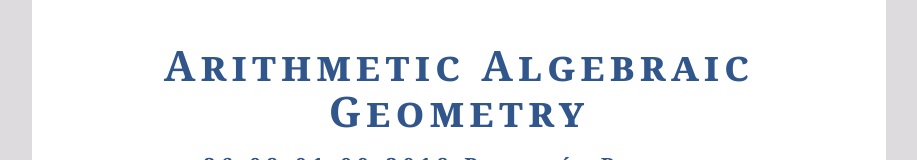
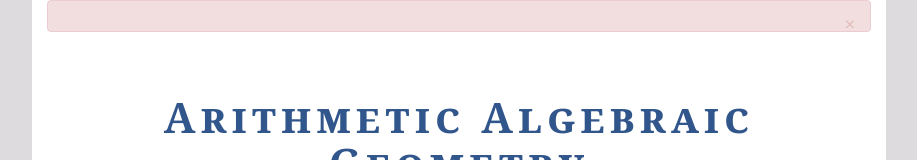
Before and after one commit to rzonsol/banaszak60, an Angular app: page / in a window 1280 px wide. Shown: the top 160 px of the page, without its empty margins (181-1098 px from the left). Built offline with nearby package versions, Linux system fonts and the light colour scheme; no server answers.

Commit message:
form send data to server

```diff
--- a/src/app/alert/alert.component.html
+++ b/src/app/alert/alert.component.html
@@ -1,4 +1,6 @@
-<div *ngFor="let alert of alerts" class="{{ cssClass(alert) }} alert-dismissable">
-  {{alert.message}}
-  <a class="close" (click)="removeAlert(alert)">&times;</a>
+<div *ngFor="let alert of alerts">
+  <div class="{{ cssClass(alert) }} alert-dismissable">
+    {{alert.message}}
+    <a class="close" (click)="removeAlert(alert)">&times;</a>
+  </div>
 </div>
--- a/src/app/alert/alert.component.ts
+++ b/src/app/alert/alert.component.ts
@@ -1,6 +1,7 @@
 import {Component, OnInit} from '@angular/core';
 import {Alert} from './alert';
 import {AlertService} from './alert.service';
+import {AlertType} from './alert-type.enum';
 
 @Component({
   selector: 'app-alert',
@@ -15,6 +16,39 @@ export class AlertComponent implements OnInit {
   }
 
   ngOnInit() {
+    this.alertService.getAlert().subscribe((alert: Alert) => {
+      if (!alert) {
+        // clear alerts when an empty alert is received
+        this.alerts = [];
+        return;
+      }
+
+      // add alert to array
+      this.alerts.push(alert);
+    });
+  }
+
+
+  removeAlert(alert: Alert) {
+    this.alerts = this.alerts.filter(x => x !== alert);
+  }
+
+  cssClass(alert: Alert) {
+    if (!alert) {
+      return;
+    }
+
+    // return css class based on alert type
+    switch (alert.type) {
+      case AlertType.Success.valueOf():
+        return 'alert alert-success';
+      case AlertType.Error.valueOf():
+        return 'alert alert-danger';
+      case AlertType.Info.valueOf():
+        return 'alert alert-info';
+      case AlertType.Warning.valueOf():
+        return 'alert alert-warning';
+    }
   }
 
 }
--- a/src/app/alert/alert.service.ts
+++ b/src/app/alert/alert.service.ts
@@ -1,3 +1,4 @@
+///<reference path="alert.ts"/>
 import {Injectable} from '@angular/core';
 import {Subject} from 'rxjs/Subject';
 import {Alert} from './alert';
@@ -57,7 +58,7 @@ export class AlertService {
   alert(type: AlertType, message: string, keepAfterRouteChange = false) {
     this.clear();
     this.keepAfterRouteChange = keepAfterRouteChange;
-    this.subject.next(<Alert>{ type: type, message: message });
+    this.subject.next( { type: type, message: message } );
   }
 
   clear() {
--- a/src/app/alert/alert.ts
+++ b/src/app/alert/alert.ts
@@ -3,4 +3,10 @@ import {AlertType} from './alert-type.enum';
 export class Alert {
   type: AlertType;
   message: string;
+
+
+  constructor(type: AlertType, message: string) {
+    this.type = type;
+    this.message = message;
+  }
 }
--- a/src/app/app.module.ts
+++ b/src/app/app.module.ts
@@ -15,6 +15,7 @@ import {HttpModule} from '@angular/http';
 import {RouterModule, Routes} from '@angular/router';
 import {FormComponent} from './form/form.component';
 import {FormsModule, ReactiveFormsModule} from '@angular/forms';
+import {FormService} from './service/form.service';
 
 const appRoutes: Routes = [
   {path: '', component: MainComponent},
@@ -40,7 +41,7 @@ const appRoutes: Routes = [
     FormsModule,
     ReactiveFormsModule
   ],
-  providers: [AlertService, SpeakersService],
+  providers: [AlertService, SpeakersService, FormService],
   bootstrap: [AppComponent]
 })
 export class AppModule { }
--- a/src/app/form/form.component.html
+++ b/src/app/form/form.component.html
@@ -6,6 +6,7 @@ col-md-offset-0
 col-md-12
 ">
   <h2>Registration Form</h2>
+  <app-alert></app-alert>
   <div class="row">
     <form [formGroup]="signupForm" (ngSubmit)="onSubmit()">
       <div class="form-group">
@@ -78,8 +79,8 @@ col-md-12
           <span class="required"></span> - required fields
         </div>
         <hr/>
-        <button class="btn btn-primary" type="submit">Submit</button>
-        <button class="btn btn-danger" (click)="onClearForm()" type="reset">Clear form</button>
+        <button class="btn btn-primary" type="submit" [disabled]="disableBtn">Submit</button>
+        <button class="btn btn-danger" (click)="onClearForm()" type="reset" [disabled]="disableBtn">Clear form</button>
         <button class="btn btn-info" (click)="onGoBack()">Go back</button>
       </div>
     </form>
--- a/src/app/form/form.component.ts
+++ b/src/app/form/form.component.ts
@@ -1,7 +1,13 @@
-///<reference path="../../../node_modules/@angular/forms/src/model.d.ts"/>
+
 import {Component, OnInit} from '@angular/core';
 import {Router} from '@angular/router';
 import {FormControl, FormGroup, Validators} from '@angular/forms';
+
+import {Constants} from '../model/Constants';
+import {ParticipantSignUpRequest} from '../model/ParticipantSignUpRequest';
+import {FormService} from '../service/form.service';
+import {AlertService} from '../alert/alert.service';
+
 
 @Component({
   selector: 'app-form',
@@ -11,9 +17,10 @@ import {FormControl, FormGroup, Validators} from '@angular/forms';
 export class FormComponent implements OnInit {
 
   signupForm: FormGroup;
+  disableBtn= false;
 
 
-  constructor(private router: Router) { }
+  constructor(private router: Router, private formService: FormService, private alertService: AlertService) { }
 
   ngOnInit() {
     this.signupForm = new FormGroup({
@@ -37,6 +44,8 @@ export class FormComponent implements OnInit {
     // todo
     if (this.signupForm.valid) {
       console.log(this.signupForm.value);
+      this.alertService.info('Your application has been sent.');
+      this.formService.saveParticipant(this.createdRequestDto());
     }else {
       (<any>Object).values(this.signupForm.controls).forEach(
         c => {
@@ -45,5 +54,16 @@ export class FormComponent implements OnInit {
       );
     }
   }
+  private createdRequestDto(): ParticipantSignUpRequest {
+    return new ParticipantSignUpRequest(
+      this.signupForm.get('firstName').value,
+      this.signupForm.get('lastName').value,
+      this.signupForm.get('email').value,
+      this.signupForm.get('phoneNumber').value,
+      this.signupForm.get('specialRequest').value,
+      Constants.CONFERENCE_ID,
+      this.signupForm.get('affiliation').value,
+    );
+  }
 
 }
--- /dev/null
+++ b/src/app/model/Constants.ts
@@ -0,0 +1,5 @@
+export class Constants {
+  static CONFERENCE_ID = 1;
+  static SIGN_UP_PARTICIPANT_URL= 'http://localhost:8080/public/singUp';
+
+}
--- /dev/null
+++ b/src/app/model/ParticipantSignUpRequest.ts
@@ -0,0 +1,26 @@
+
+
+  export class ParticipantSignUpRequest {
+    firstName: string;
+    lastName: string;
+    email: string;
+    phoneNumber: string;
+    specialRequest: string;
+    conferenceId: number;
+    affiliation: string;
+    constructor(firstName: string,
+                lastName: string,
+                email: string,
+                phoneNumber: string,
+                specialRequest: string,
+                conferenceId: number,
+                affiliation: string) {
+      this.firstName = firstName;
+      this.lastName = lastName;
+      this.email = email;
+      this.phoneNumber = phoneNumber;
+      this.specialRequest = specialRequest;
+      this.conferenceId = conferenceId;
+      this.affiliation = affiliation;
+    }
+  }
--- /dev/null
+++ b/src/app/service/form.service.ts
@@ -0,0 +1,28 @@
+import { Injectable } from '@angular/core';
+import {Http, RequestOptions} from '@angular/http';
+import {Observable} from 'rxjs/Observable';
+import {AlertService} from '../alert/alert.service';
+import {Constants} from '../model/Constants';
+import {ParticipantSignUpRequest} from '../model/ParticipantSignUpRequest';
+
+@Injectable()
+export class FormService {
+
+  constructor(private http: Http, private alertService: AlertService) { }
+
+  saveParticipant(participantSignUpRequest: ParticipantSignUpRequest){
+    const headers = new Headers({ 'Content-Type': 'application/json' });
+    const options = new RequestOptions(headers);
+     this.http.post(Constants.SIGN_UP_PARTICIPANT_URL, participantSignUpRequest, options).subscribe(
+      data => {
+        console.log(data);
+        this.alertService.success('Thank you for registration, within 48 hours you will receive an e-mail with confirmation of registration');
+      },
+      err => {
+        console.log(err);
+        this.alertService.error(err.text());
+      }
+    );
+  }
+
+}
```
Also changed, not shown: 1 other file (tests, documents, lock files or other folders).
